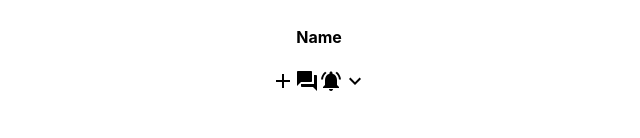
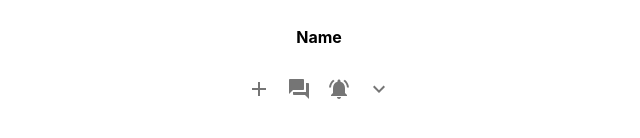
Before and after one commit to cgmccarron/odinbook, a React (Create React App) app in the folder client/: page / in a window 1280 px wide. Shown: the part 278-416 px from the top of the page, without its empty margins (321-961 px from the left). Built offline with nearby package versions, Linux system fonts and the light colour scheme.

Commit message:
added icon buttons to header__right

```diff
--- a/client/src/components/Header.js
+++ b/client/src/components/Header.js
@@ -12,6 +12,8 @@ import {
   NotificationsActive,
   ExpandMore as Expand,
 } from "@mui/icons-material";
+
+import { IconButton } from "@mui/material";
 
 const Header = () => {
   return (
@@ -48,10 +50,18 @@ const Header = () => {
         <div className="header__info">
           <Avatar fontSize="large" />
           <h4>Name</h4>
-          <Add />
-          <Forum />
-          <NotificationsActive />
-          <Expand />
+          <IconButton>
+            <Add />
+          </IconButton>
+          <IconButton>
+            <Forum />
+          </IconButton>
+          <IconButton>
+            <NotificationsActive />
+          </IconButton>
+          <IconButton>
+            <Expand />
+          </IconButton>
         </div>
       </div>
     </div>
```
